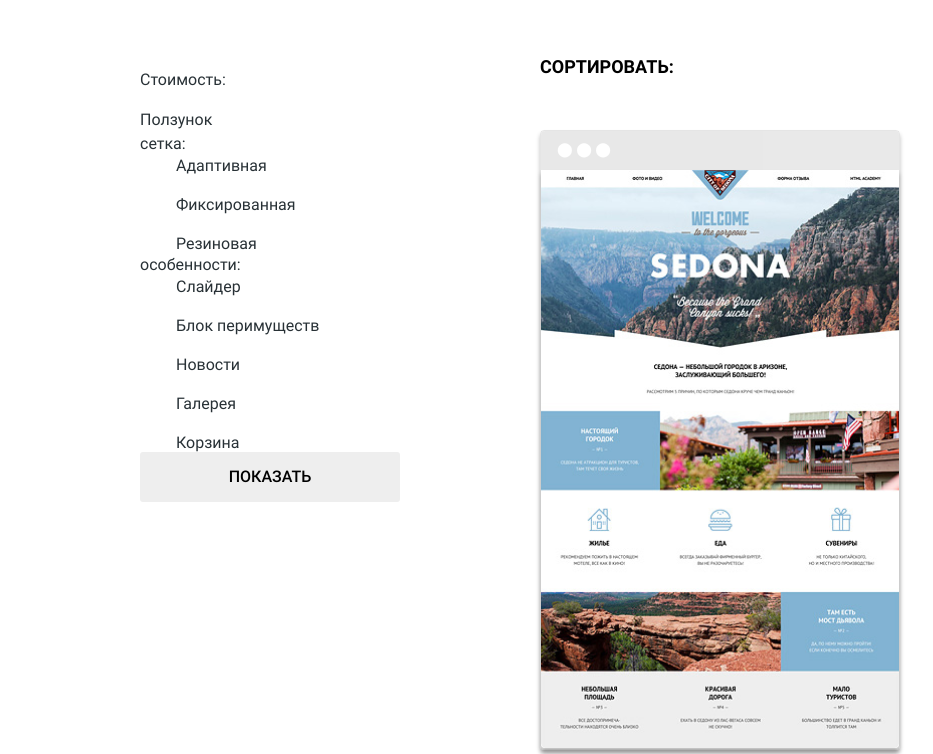
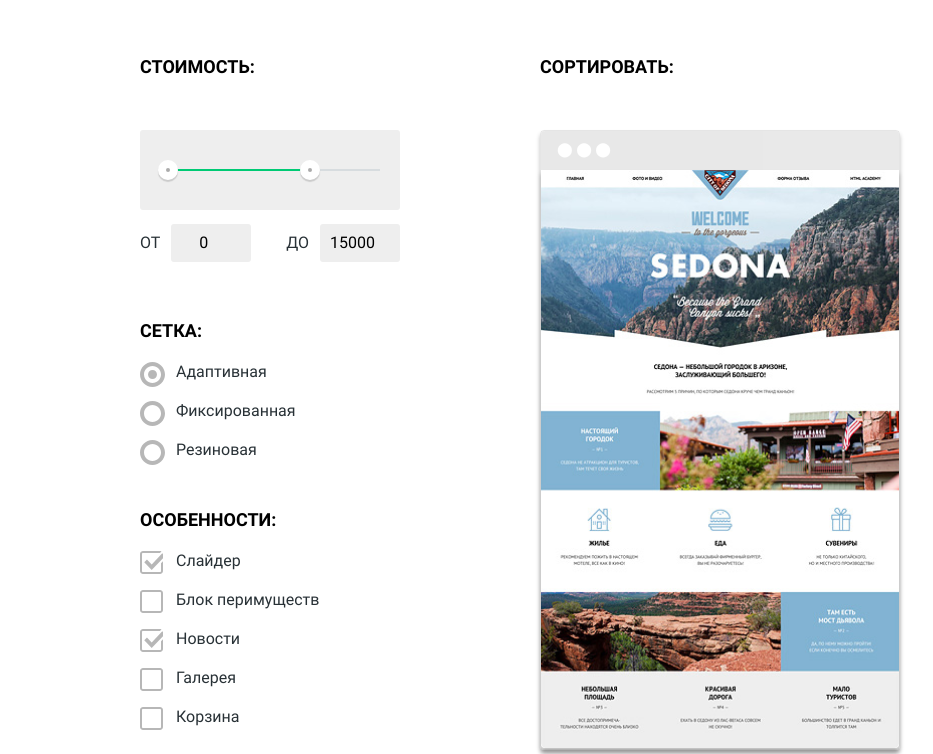
Before and after one commit to YRIYBELYKH/1705351-nerds-30, a plain HTML site: page catalog.html in a window 1280 px wide. Shown: the part 359-1113 px from the top of the page, 0-933 px from the left. Drawn offline with nearby package versions, Linux system fonts and the light colour scheme.

Commit message:
Выполняет декоративные элементы страницы каталога

```diff
--- a/catalog.html
+++ b/catalog.html
@@ -52,10 +52,10 @@
                   <a href="#">Клиенты </a>
                 </li>
                 <li class="site_nav_item">
-                  <a href="#">Магазин </a>
+                  <a class="site_nav_link--current" href="#">Магазин </a>
                 </li>
                 <li class="site_nav_item">
-                  <a href="#">Контакты </a>
+                  <a href="#">Контакты</a>
                 </li>
               </ul>
             </div>
@@ -73,100 +73,145 @@
       <div class="page_catalog_inner container">
         <section class="filters">
           <h2 class="visually-hidden">Фильтр товаров</h2>
-          <p class="filter_title">Стоимость:</p>
           <form
             class="product_filter"
             action="https://echo.htmlacademy.ru/"
             method="GET"
           >
-            <div class="filter_price_range">Ползунок</div>
             <fieldset>
-              <legend class="filter_title">сетка:</legend>
+              <legend class="range_title">Стоимость:</legend>
+              <div class="filter_range">
+                <div class="range_controls">
+                  <div class="range_scale">
+                    <div class="range_bar"></div>
+                  </div>
+                  <div class="toggle toggle_min"></div>
+                  <div class="toggle toggle_max"></div>
+                </div>
+                <div class="price_controls">
+                  <label class="min_price"
+                    >от<input
+                      type="number"
+                      name="min_price"
+                      value="0"
+                      placeholder="0"
+                    />
+                  </label>
+                  <label class="max_price"
+                    >до
+                    <input
+                      type="number"
+                      name="max_price"
+                      value="15000"
+                      placeholder="15000"
+                    />
+                  </label>
+                </div>
+              </div>
+            </fieldset>
+            <fieldset class="grids_filter">
+              <legend class="grids_filter_title">сетка:</legend>
               <ul>
                 <li class="filter_option filter_radio">
+                  <label>
                     <input
                       class="filter_input filter_input_radio"
                       type="radio"
                       name="grid"
-                    id="adaptive-grid"
                       checked
                     />
-                  <label for="adaptive-grid">Адаптивная</label>
+                    <span class="check_radio"></span>
+                    <span class="check_desc">Адаптивная</span>
+                  </label>
                 </li>
                 <li class="filter_option filter_radio">
+                  <label>
                     <input
                       class="filter_input filter_input_radio"
                       type="radio"
                       name="grid"
-                    id="fix-grid"
                     />
-                  <label for="fix-grid">Фиксированная</label>
+                    <span class="check_radio"></span>
+                    <span class="check_desc">Фиксированная</span>
+                  </label>
                 </li>
                 <li class="filter_option filter_radio">
+                  <label>
                     <input
                       class="filter_input filter_input_radio"
                       type="radio"
                       name="grid"
-                    id="stretch-grid"
                     />
-                  <label for="stretch-grid">Резиновая</label>
+                    <span class="check_radio"></span>
+                    <span class="check_desc">Резиновая</span>
+                  </label>
                 </li>
               </ul>
             </fieldset>
-            <fieldset>
-              <legend class="filter_title">особенности:</legend>
+            <fieldset class="features_filter">
+              <legend class="features_filter_title">особенности:</legend>
               <ul>
                 <li class="filter_option filter_checkbox">
+                  <label>
                     <input
                       class="filter_input filter_input_checkbox"
                       type="checkbox"
                       name="features"
-                    id="slider"
                       value="slider"
                       checked
                     />
-                  <label for="slider">Слайдер</label>
+                    <span class="check_box"></span>
+                    <span class="check_desc">Слайдер</span>
+                  </label>
                 </li>
                 <li class="filter_option filter_checkbox">
+                  <label>
                     <input
                       class="filter_input filter_input_checkbox"
                       type="checkbox"
                       name="features"
-                    id="block-of-advantages"
                       value="block-of-advantages"
                     />
-                  <label for="block-of-advantages">Блок перимуществ</label>
+                    <span class="check_box"></span>
+                    <span class="check_desc">Блок перимуществ</span>
+                  </label>
                 </li>
                 <li class="filter_option filter_checkbox">
+                  <label>
                     <input
                       class="filter_input filter_input_checkbox"
                       type="checkbox"
                       name="features"
-                    id="news"
                       value="news"
                       checked
                     />
-                  <label for="news">Новости</label>
+                    <span class="check_box"></span>
+                    <span class="check_desc">Новости</span>
+                  </label>
                 </li>
                 <li class="filter_option filter_checkbox">
+                  <label>
                     <input
                       class="filter_input filter_input_checkbox"
                       type="checkbox"
                       name="features"
-                    id="gallery"
                       value="gallery"
                     />
-                  <label for="gallery">Галерея</label>
+                    <span class="check_box"></span>
+                    <span class="check_desc">Галерея</span>
+                  </label>
                 </li>
                 <li class="filter_option filter_checkbox">
+                  <label>
                     <input
                       class="filter_input filter_input_checkbox"
                       type="checkbox"
                       name="features"
-                    id="basket"
                       value="basket"
                     />
-                  <label for="basket">Корзина</label>
+                    <span class="check_box"></span>
+                    <span class="check_desc">Корзина</span>
+                  </label>
                 </li>
               </ul>
             </fieldset>
@@ -387,14 +432,10 @@
           <address class="contacts_description">
             191186, Санкт-петербург, ул. Б. Конюшенная, д. 19/8
           </address>
-          <p class="contacts_phone_wrapper">
           <a class="contacts_phone" href="tel:+78122757575"
             >тел. +7 (812) 275-75-75
           </a>
-          </p>
-          <div class="contacts_button">
-            <a class="button" href="#">напишите нам</a>
-          </div>
+          <a class="button contacts_button" href="#">напишите нам</a>
         </section>
       </section>
     </div>
@@ -455,11 +496,7 @@
             <h2 class="visually-hidden">Соцсети</h2>
             <ul class="footer_social_list">
               <li class="footer_social_item">
-                <a
-                  class="footer_social_link footer_social_link_vk"
-                  href="#"
-                  title="Мы Вконтакте"
-                >
+                <a class="footer_social_link" href="#" title="Мы Вконтакте">
                   <svg
                     width="27"
                     height="15"
@@ -475,12 +512,7 @@
                 </a>
               </li>
               <li class="footer_social_item">
-                <div class="footer_icon footer_icon_fb">
-                  <a
-                    class="footer_social_link footer_social_link_fb"
-                    href="#"
-                    title="Наш Фейсбук"
-                  >
+                <a class="footer_social_link" href="#" title="Наш Фейсбук">
                   <svg
                     width="12"
                     height="22"
@@ -494,15 +526,9 @@
                     />
                   </svg>
                 </a>
-                </div>
               </li>
               <li class="footer_social_item">
-                <div class="footer_icon footer_icon_ins">
-                  <a
-                    class="footer_social_link footer_social_link_ins"
-                    href="#"
-                    title="Наш Инстаграм"
-                  >
+                <a class="footer_social_link" href="#" title="Наш Инстаграм">
                   <svg
                     width="21"
                     height="21"
@@ -518,7 +544,6 @@
                     />
                   </svg>
                 </a>
-                </div>
               </li>
             </ul>
           </section>
```
Also changed, not shown: img/checkbox/checkbox-off.svg (added), img/checkbox/checkbox-on.svg (added), img/checkbox/radio-off.svg (added), img/checkbox/radio-on.svg (added). Lines whose indentation alone changed are shown as unchanged.
